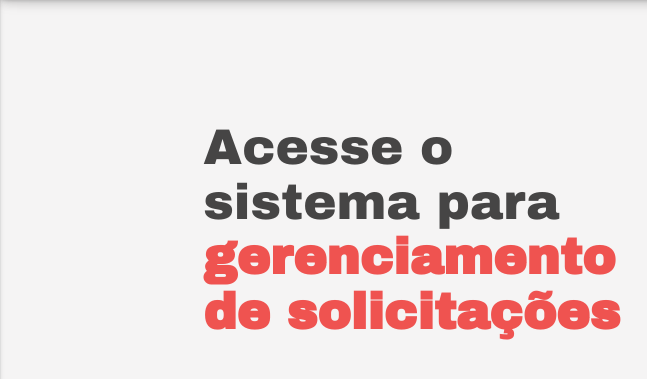
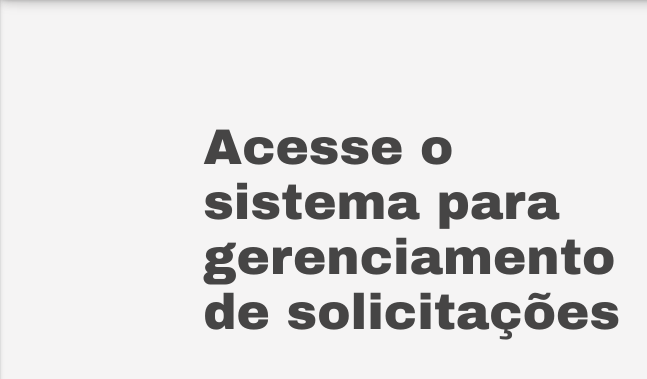
Before and after one commit to thalleschristian/APPonte, a plain HTML site: page index.html in a window 1280 px wide. Shown: the part 67-446 px from the top of the page, 0-647 px from the left. Drawn offline with nearby package versions, Linux system fonts and the light colour scheme; a web font is replaced by a local one.

Commit message:
Update index.html

```diff
--- a/index.html
+++ b/index.html
@@ -83,7 +83,7 @@
             <div class="row">
                 <div class="col s12" style="text-align: left;">
                     <div class="col s12 m12 l6">
-                        <h2>Acesse o sistema para <b class="red-text text-lighten-1">gerenciamento de solicitações</b>
+                        <h2> Acesse o<b class="red-text text-lighten-1"></b> sistema</b> para gerenciamento de solicitações
                         </h2>
                         <div class="subtitulo-section">
                             <h3>Cuide de sua cidade, faça seu papel como cidadão,para que todos façam dela um lugar
```
